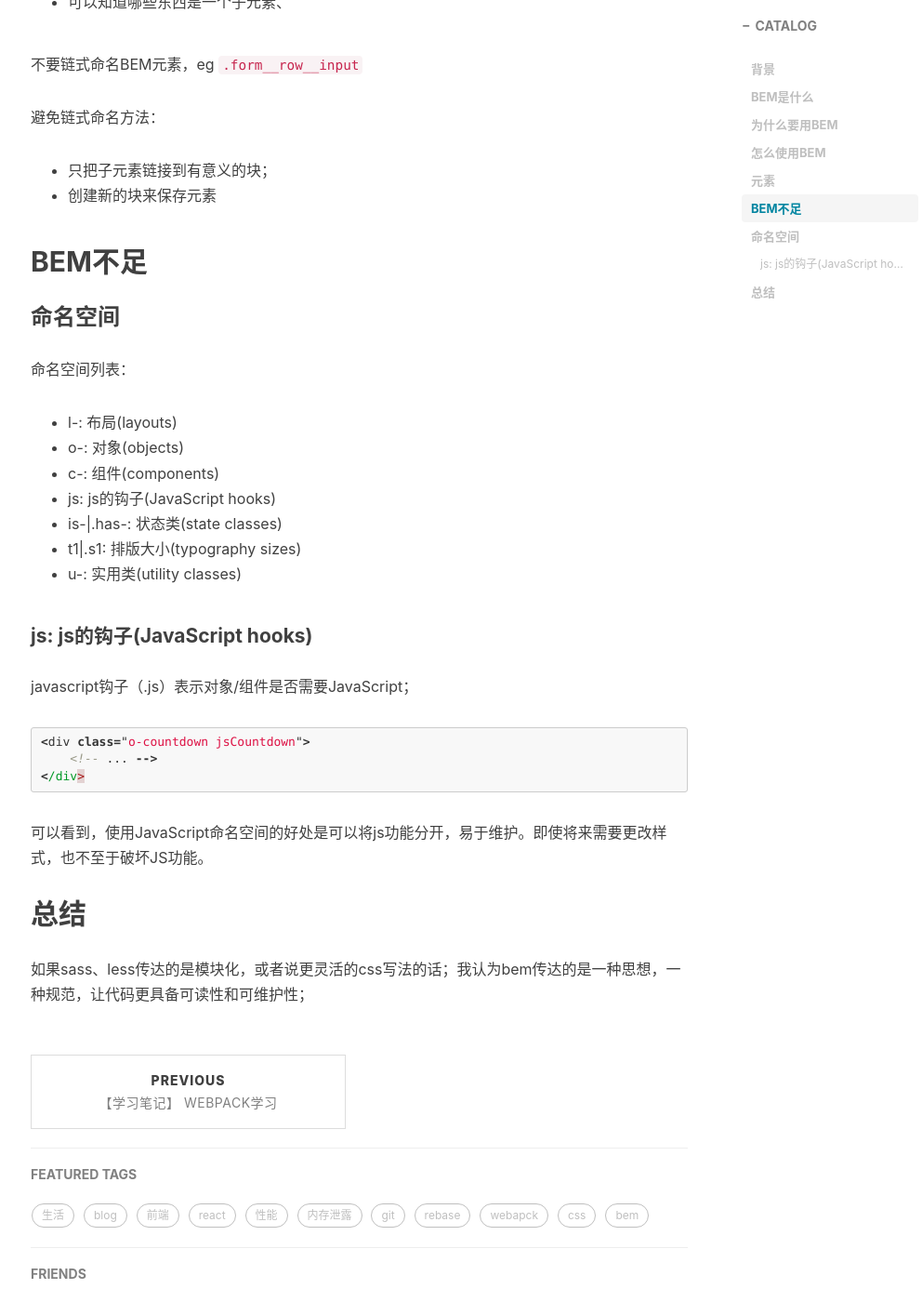
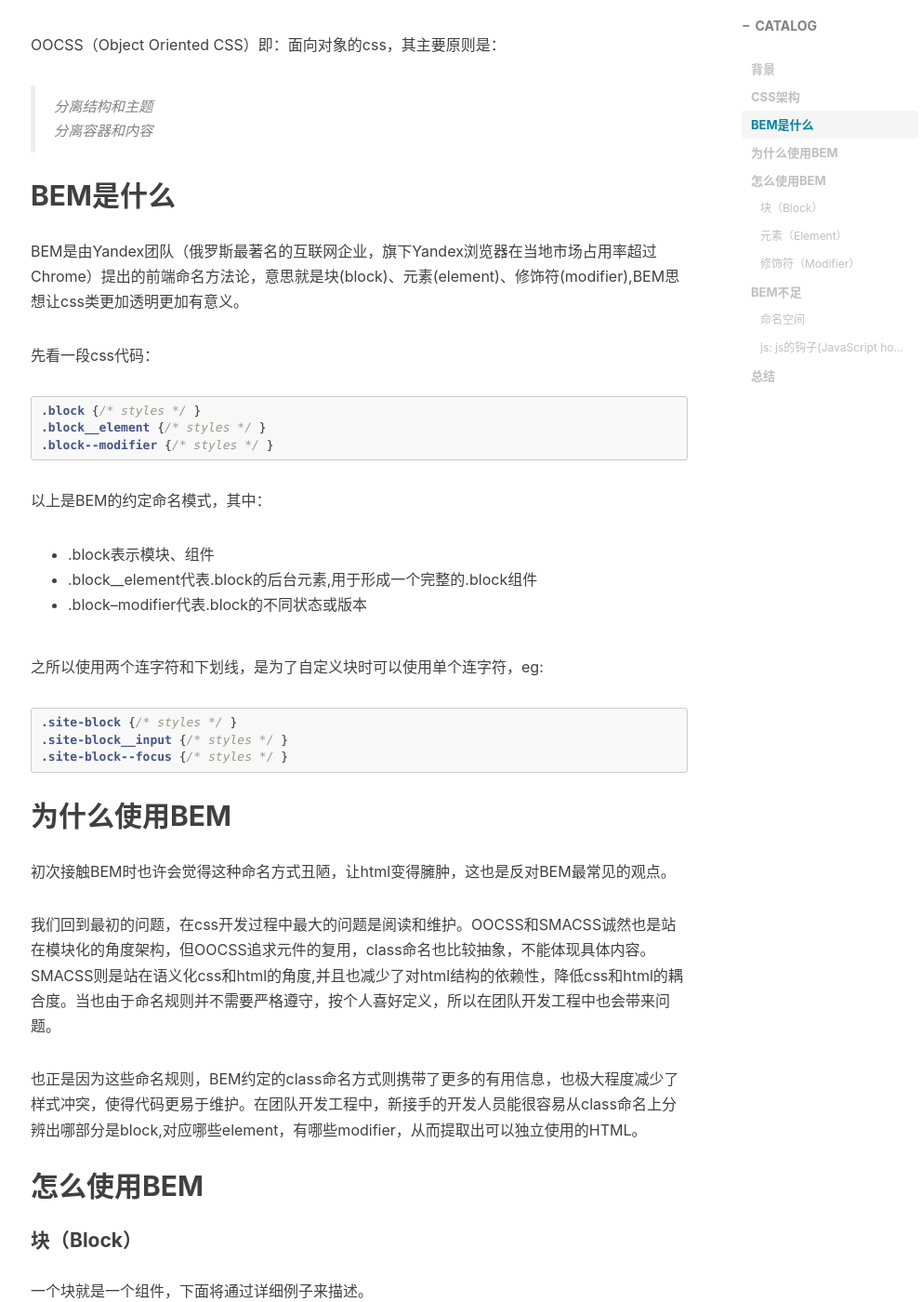
Before and after one commit to wumeilian/wumeilian.github.io, a Jekyll site: the page built from _posts/2018-09-18-bem-share.md, in a window 1280 px wide and 1400 px high, scrolled down 1340 px. Shown: the whole window at 93% size, without its empty margins (232-1224 px from the left). Built offline with Jekyll 4.4.1, drawn with Linux system fonts in a browser that asks for light colours; nearby versions of some CDN libraries; comment, search, counter and statistics services are not loaded; some of the changed text lies outside the part shown.

Commit message:
增加bem文章内容

````diff
--- a/_posts/2018-09-18-bem-share.md
+++ b/_posts/2018-09-18-bem-share.md
@@ -16,17 +16,87 @@ tags:
 
 ![bem](/img/bem/1.png)
 
+是否有被css支配过的恐惧？
+
+是否在开发较大型网站时，因为css架构不够强大而给自己挖坑的经历？
+
+是否在维护别人代码时，因为害怕破坏别的东西而不敢下手？
+
+又是否在修改css样式时，不经意间就挖坑把别处的样式也破坏了？
+
+如果你多少有过这些经历的话，那接下来文章兴许能解救你于这尴尬的境地中。
+
+## CSS架构
+
+css的编写很容易，但在大规模网站开发的时候，经常发现花费大量时间在阅读、维护和重构上，而不是在编写和添加新功能。所以拥有一套强大的css架构体系就变得
+尤为重要。当前较为普遍的几种框架BEM、OOCSS、 SMACSS。
+
+OOCSS（Object Oriented CSS）即：面向对象的css，其主要原则是：
+> 分离结构和主题
+>
+> 分离容器和内容
+
 ## BEM是什么
 
-BEM是由Yandex团队提出的前端命名方法论，意思就是块(block)、元素(element)、修饰符(modifier),BEM思想让css类更加透明更加有意义。
+BEM是由Yandex团队（俄罗斯最著名的互联网企业，旗下Yandex浏览器在当地市场占用率超过Chrome）提出的前端命名方法论，意思就是块(block)、元素(element)、修饰符(modifier),BEM思想让css类更加透明更加有意义。
 
-## 为什么要用BEM
+先看一段css代码：
+
+```css
+.block {/* styles */ }
+.block__element {/* styles */ }
+.block--modifier {/* styles */ }
+```
+
+以上是BEM的约定命名模式，其中：
+
+* .block表示模块、组件
+* .block__element代表.block的后台元素,用于形成一个完整的.block组件
+* .block--modifier代表.block的不同状态或版本
+
+之所以使用两个连字符和下划线，是为了自定义块时可以使用单个连字符，eg:
+
+```css
+.site-block {/* styles */ }
+.site-block__input {/* styles */ }
+.site-block--focus {/* styles */ }
+```
+
+## 为什么使用BEM
+
+初次接触BEM时也许会觉得这种命名方式丑陋，让html变得臃肿，这也是反对BEM最常见的观点。
+
+我们回到最初的问题，在css开发过程中最大的问题是阅读和维护。OOCSS和SMACSS诚然也是站在模块化的角度架构，但OOCSS追求元件的复用，class命名也比较抽象，不能体现具体内容。SMACSS则是站在语义化css和html的角度,并且也减少了对html结构的依赖性，降低css和html的耦合度。当也由于命名规则并不需要严格遵守，按个人喜好定义，所以在团队开发工程中也会带来问题。
+
+也正是因为这些命名规则，BEM约定的class命名方式则携带了更多的有用信息，也极大程度减少了样式冲突，使得代码更易于维护。在团队开发工程中，新接手的开发人员能很容易从class命名上分辨出哪部分是block,对应哪些element，有哪些modifier，从而提取出可以独立使用的HTML。
 
 ## 怎么使用BEM
 
-### 元素
+#### 块（Block）
 
-BEM元素有两个优点：
+一个块就是一个组件，下面将通过详细例子来描述。
+![bem](/img/bem/2.png)
+
+形如上面样式结构，在开发中使用的频率也是比较高的，在BEM思想中，红框内的整体被视为一个块，内部的各个元素脱离了这个块基本意义不大，所以将这个整体定义为一个块：
+
+```css
+.list {/* styles */ }
+```
+
+#### 元素（Element）
+
+元素是块的子节点，通过`__element`的方式表明某一段html是一个元素，如上图，左右两侧的则可以分别以此命名；
+
+```html
+<ul>
+    <li class="list">
+        <img class="list__img" />
+        <div class="list__info"></div>
+    </li>
+</ul>
+```
+
+BEM元素有两个优点 ：
 
 * 可以让css的优先级保持相对扁平
 * 可以知道哪些东西是一个子元素、
@@ -38,9 +108,11 @@ BEM元素有两个优点：
 * 只把子元素链接到有意义的块；
 * 创建新的块来保存元素
 
+#### 修饰符（Modifier）
+
 ## BEM不足
 
-### 命名空间
+#### 命名空间
 
 命名空间列表：
 
@@ -66,4 +138,4 @@ javascript钩子（.js）表示对象/组件是否需要JavaScript；
 
 ## 总结
 
-如果sass、less传达的是模块化，或者说更灵活的css写法的话；我认为bem传达的是一种思想，一种规范，让代码更具备可读性和可维护性；
+如果sass、less传达的是模块化，或者说更灵活的css写法的话；我认为bem传达的是一种思想，一种规范，让代码更具备可读性和可维护性；准确地说，其中BEM应该是一个完整的前端开发理论，不仅限于css
````
Also changed, not shown: img/bem/2.png (added).
